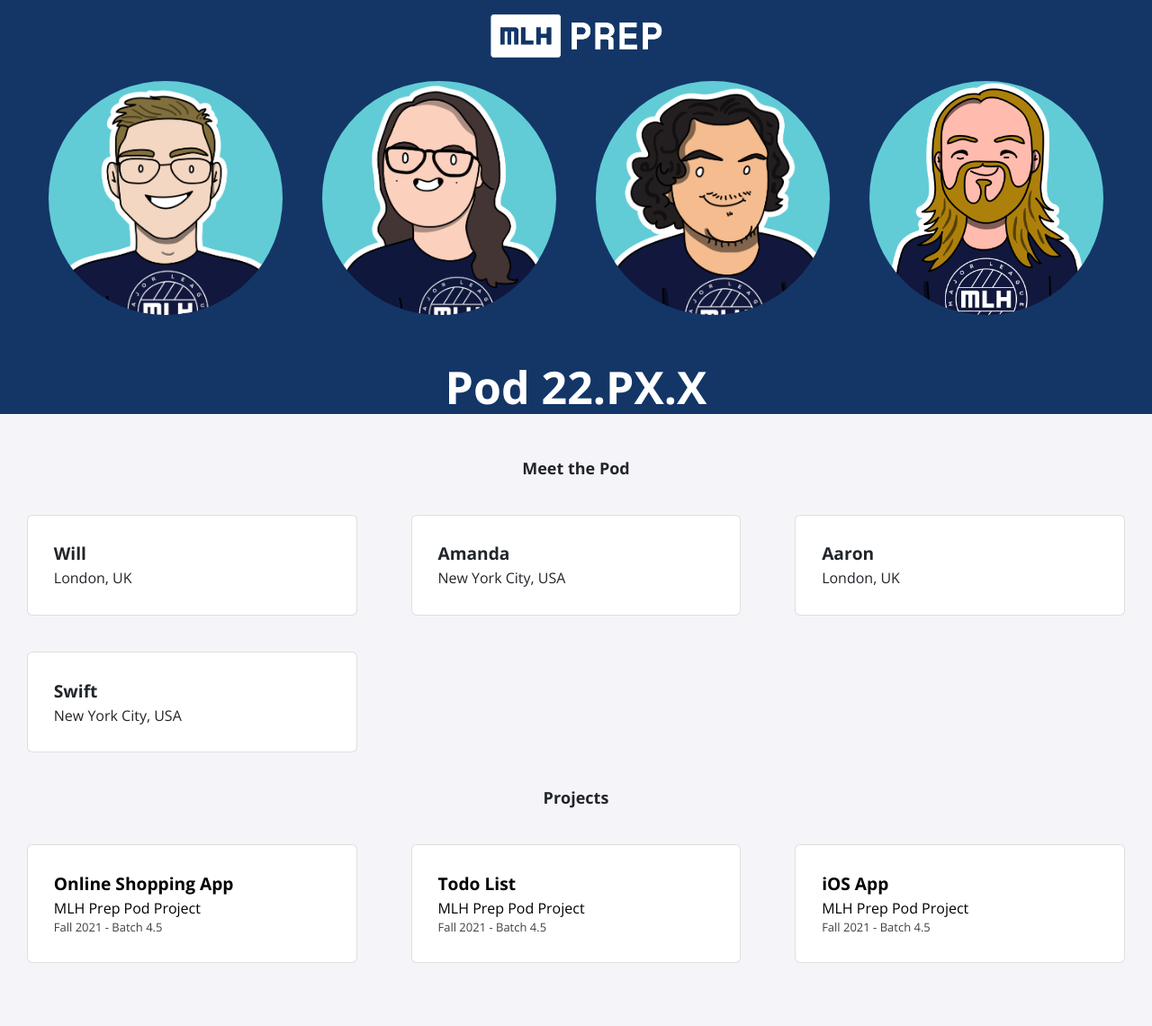
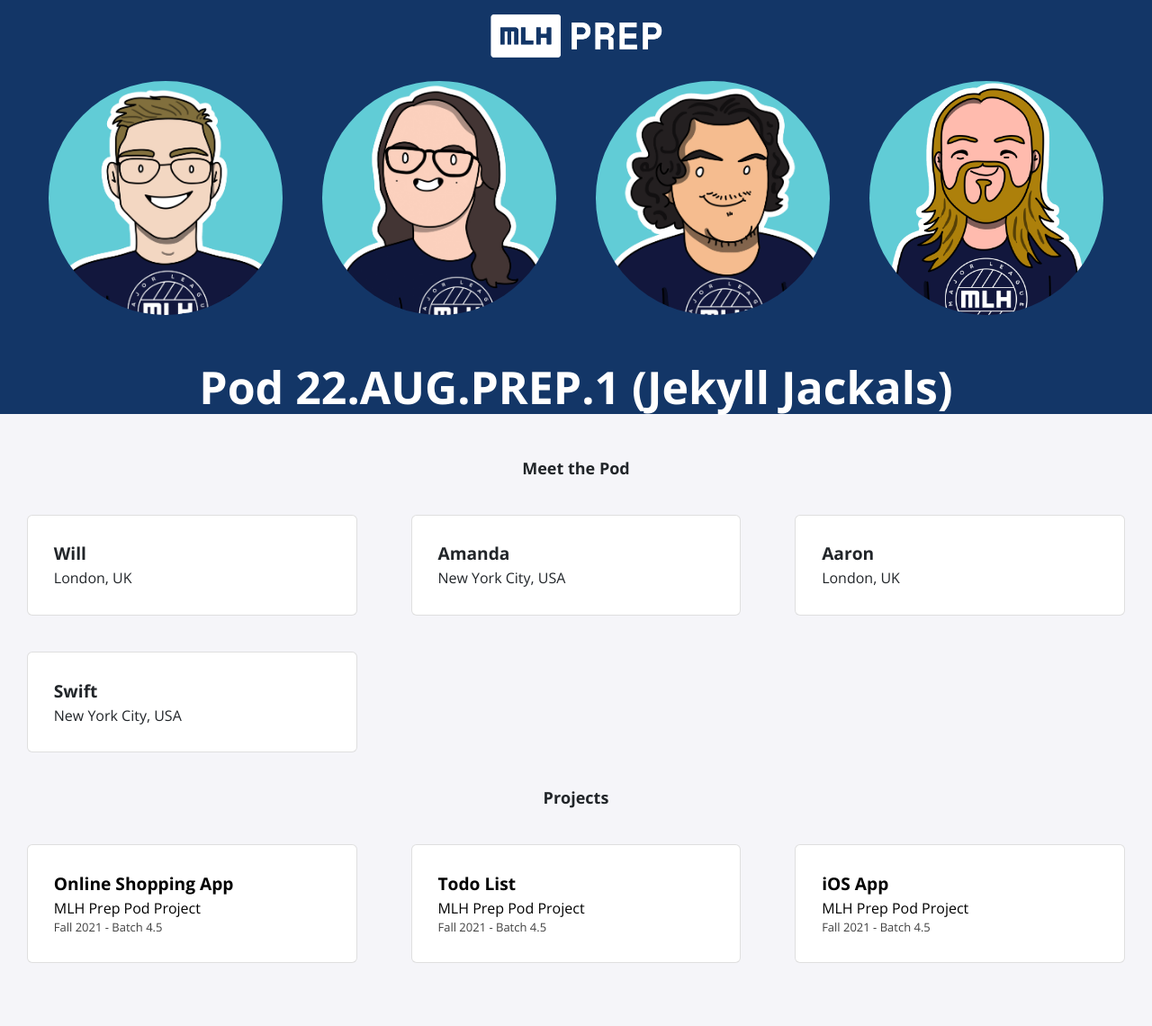
Before and after one commit to MLH-Fellowship/prep-portfolio-22.AUG.PREP.1, a Jekyll site: the page built from index.html, in a window 1280 px wide. Shown: the whole page at 90% size. Built offline with Jekyll 4.4.1, drawn with Linux system fonts in a browser that asks for light colours; nearby versions of some CDN libraries.

Commit message:
Changing the title to the name of the pod.

```diff
--- a/_config.yml
+++ b/_config.yml
@@ -1,4 +1,4 @@
-title: "Pod 22.PX.X"
+title: "Pod 22.AUG.PREP.1 (Jekyll Jackals)"
 email: fellowship@mlh.io
 description: >- # this means to ignore newlines until "baseurl:"
   This is my portfolio website!
```
